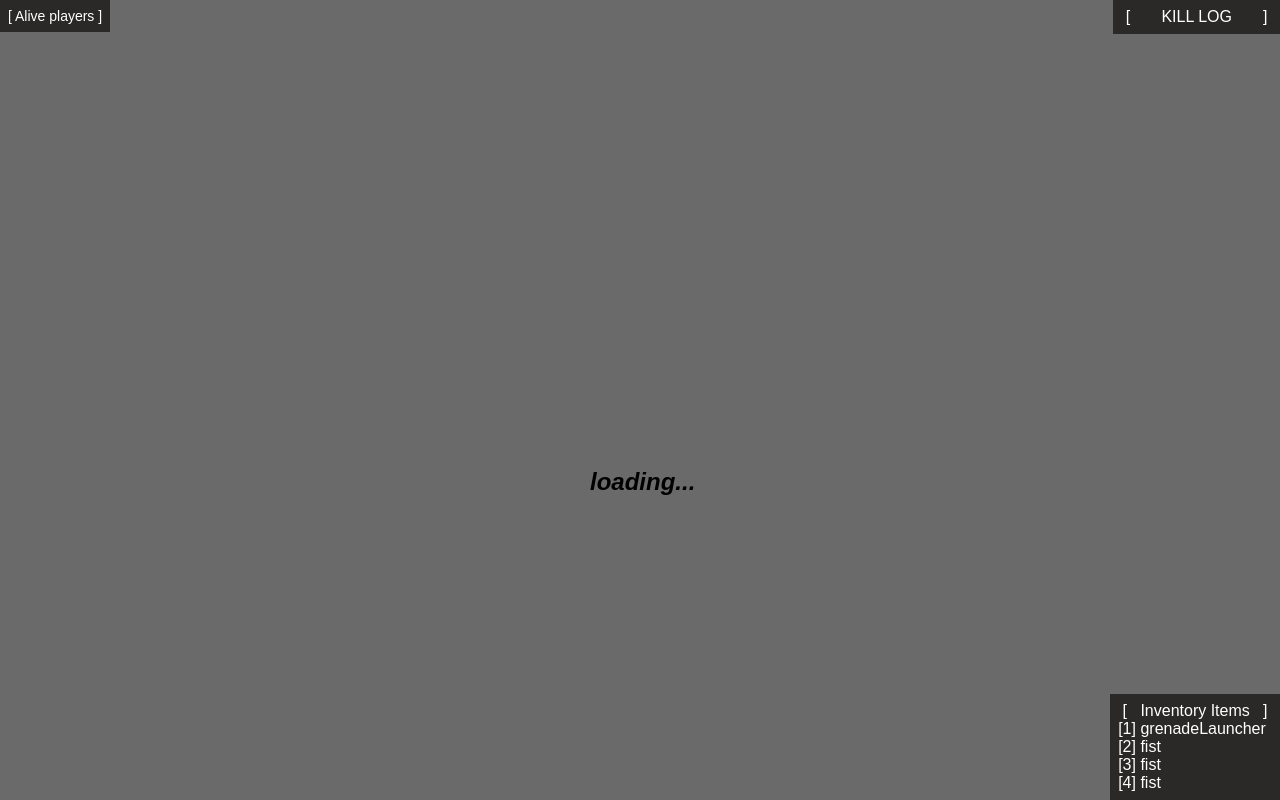
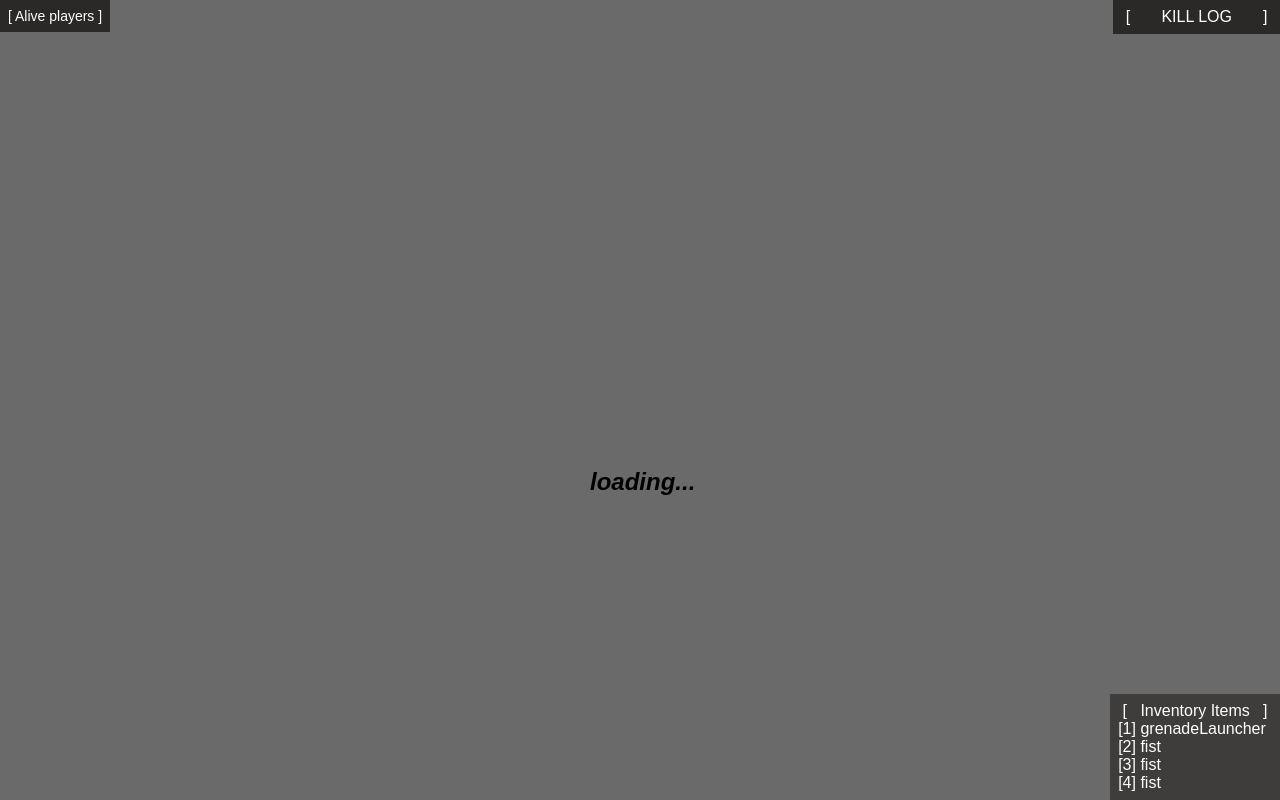
Before and after one commit to blueSparrow2000/blackout_deathmatch, a website: page public/index.html in a window 1280 px wide. Both pictures are taken after typing "Sample" into the empty fields and a click on the button "Start!". Drawn offline with nearby package versions, Linux system fonts and the light colour scheme; no server answers.

Commit message:
design change

```diff
--- a/public/index.html
+++ b/public/index.html
@@ -73,9 +73,9 @@
       font-family: sans-serif;
       font-size: 16px;
       user-select: none;
-      background: rgb(43, 40, 40)"
+      background: rgb(63, 60, 60)"
       >
-        <span style="margin-bottom: 8px;white-space:pre;display: none;" id="itemshower"> [   Inventory Items   ] </span>
+        <span style="white-space:pre;display: none;" id="itemshower"> [   Inventory Items   ] </span>
         <div id="item1"></div>
         <div id="item2"></div>
         <div id="item3"></div>
```
